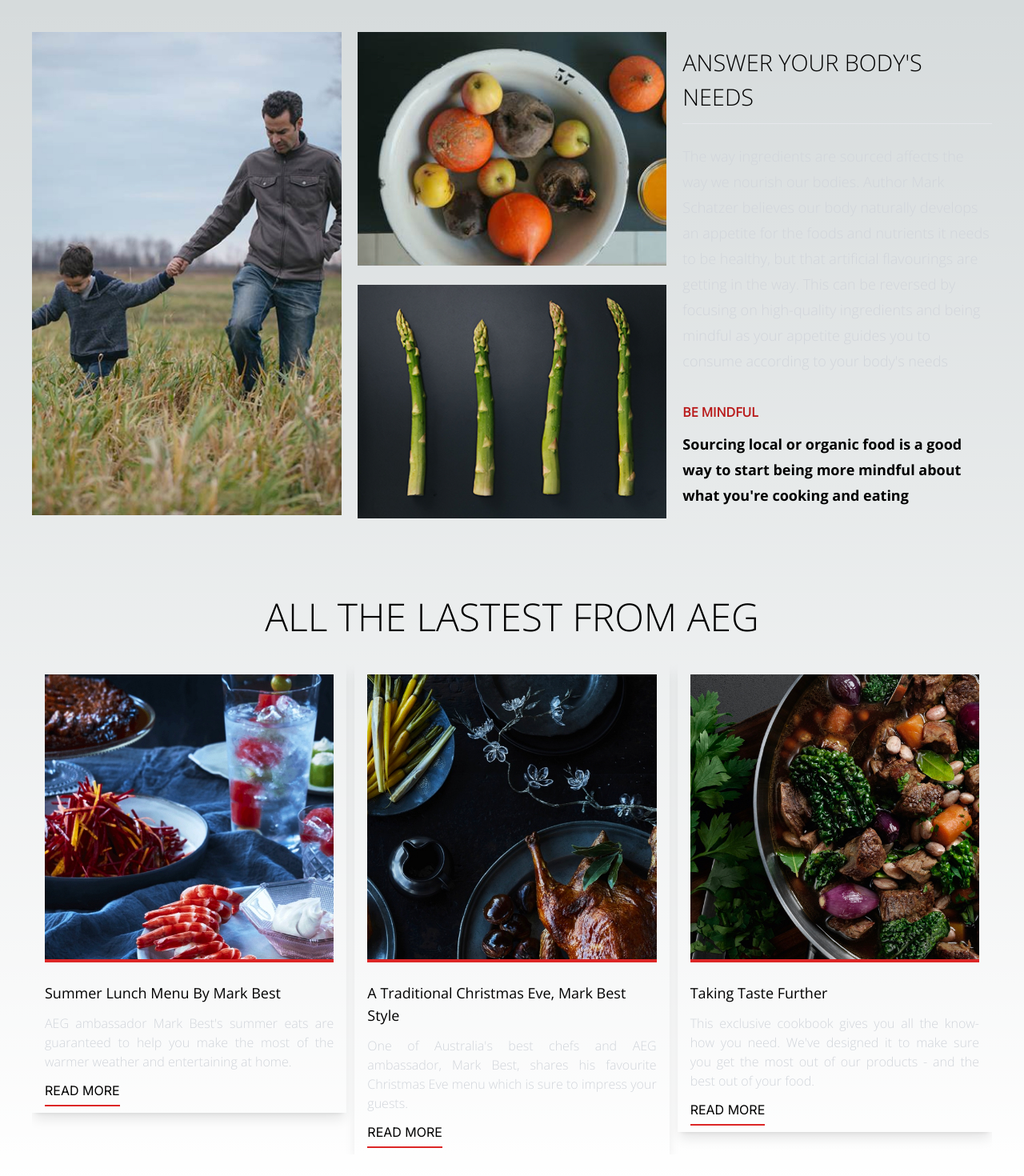
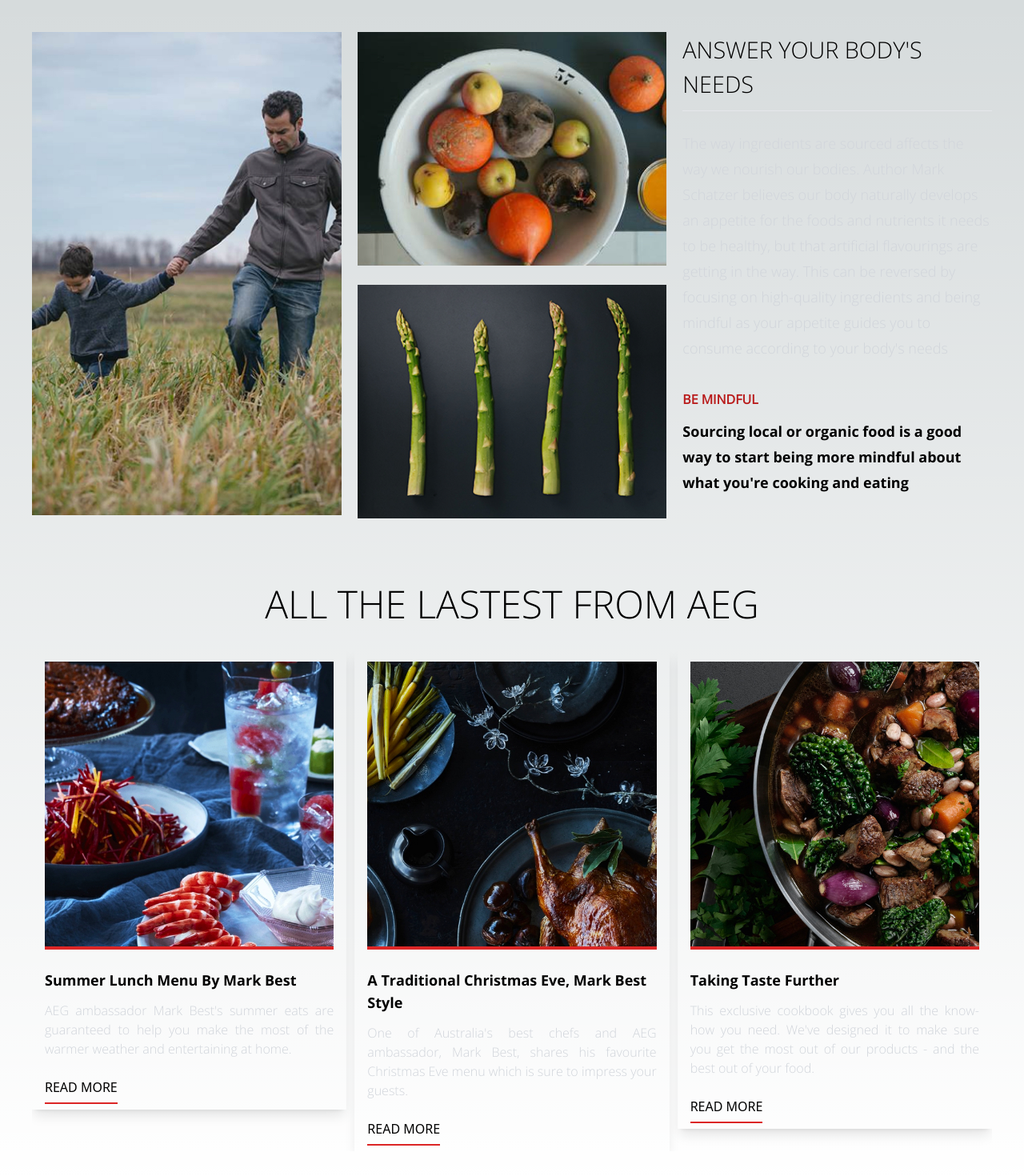
Before and after one commit to ramos-jeremykent/nextjs-skills-test-app, a Next.js app: page / in a window 1280 px wide. Shown: the top 1470 px of the page at 80% size. Built offline with nearby package versions, Linux system fonts and the light colour scheme.

Commit message:
fix: fixing styling issues

```diff
--- a/src/app/components/molecules/article-card/article-card.tsx
+++ b/src/app/components/molecules/article-card/article-card.tsx
@@ -14,8 +14,6 @@ export function ArticlesCard(props: ArticlesProps) {
   const { id, title, excerpt, link, main_photo } = content;
   const coverImage = main_photo;
 
-  const newCoverImage = coverImage;
-
   function handleOnArticleClick() {
     console.log(`ARTICLE CLICKED: ${title}`);
   }
@@ -31,18 +29,18 @@ export function ArticlesCard(props: ArticlesProps) {
           <div className="h-[360px] w-full relative hover:cursor-pointer border-b-4 border-red-600">
             <Image
               alt="News Image"
-              blurDataURL={newCoverImage}
+              blurDataURL={coverImage}
               layout="fill"
               objectFit="cover"
               placeholder="blur"
-              src={newCoverImage}
+              src={coverImage}
             />
           </div>
         </div>
         <div className="flex-1 flex flex-col justify-between">
           <div className="flex-1">
             <a href={link} className="block mt-2">
-              <p className="text-lg pt-4 font-openSansRegular sm:text-body md:text-header6 lg:text-2header6 text-Dark">
+              <p className="text-lg pt-4 font-openSansBold sm:text-body md:text-header6 lg:text-2header6 text-Dark">
                 {title}
               </p>
               <p className="text-subtitle text-gray-300 font-openSansLight mt-3 text-base text-dark60 hidden sm:block text-justify">
@@ -52,7 +50,7 @@ export function ArticlesCard(props: ArticlesProps) {
           </div>
         </div>
         <div
-          className="flex-auto mt-3 cursor-pointer"
+          className="flex-auto mt-6 cursor-pointer"
           onClick={handleOnArticleClick}
         >
           <span className="border-b-2 border-red-600 pb-2">READ MORE</span>
--- a/src/app/components/molecules/main-article/main-article.tsx
+++ b/src/app/components/molecules/main-article/main-article.tsx
@@ -13,7 +13,7 @@ export default function MainArticle(props: MainArticleProps) {
   return (
     <div className={cn("md:grid md:grid-cols-3 gap-5", className)}>
       <div className="min-[320px]:mb-8">
-        <div className="space-y-2 mt-4 mb-9">
+        <div className="space-y-2 mb-9">
           <h1 className="md:pr-5 text-[1.8rem] uppercase font-openSansLight pb-1">
             {articleContent.title}
           </h1>
--- a/src/app/layout.tsx
+++ b/src/app/layout.tsx
@@ -1,8 +1,5 @@
 import "./globals.css";
 import type { Metadata } from "next";
-import { Inter } from "next/font/google";
-
-const inter = Inter({ subsets: ["latin"] });
 
 export const metadata: Metadata = {
   title: "Filta Skills Test App",
@@ -16,7 +13,7 @@ export default function RootLayout({
 }) {
   return (
     <html lang="en">
-      <body className={inter.className}>{children}</body>
+      <body>{children}</body>
     </html>
   );
 }
```
